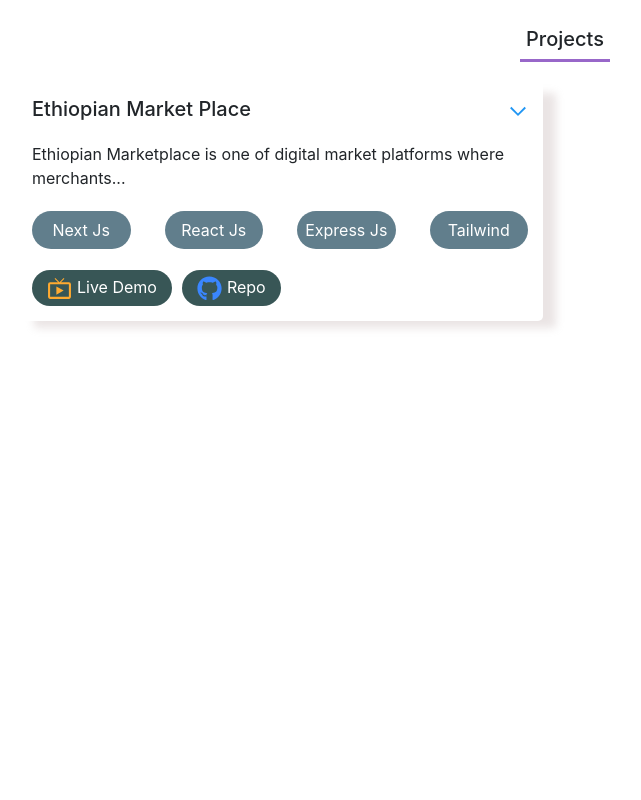
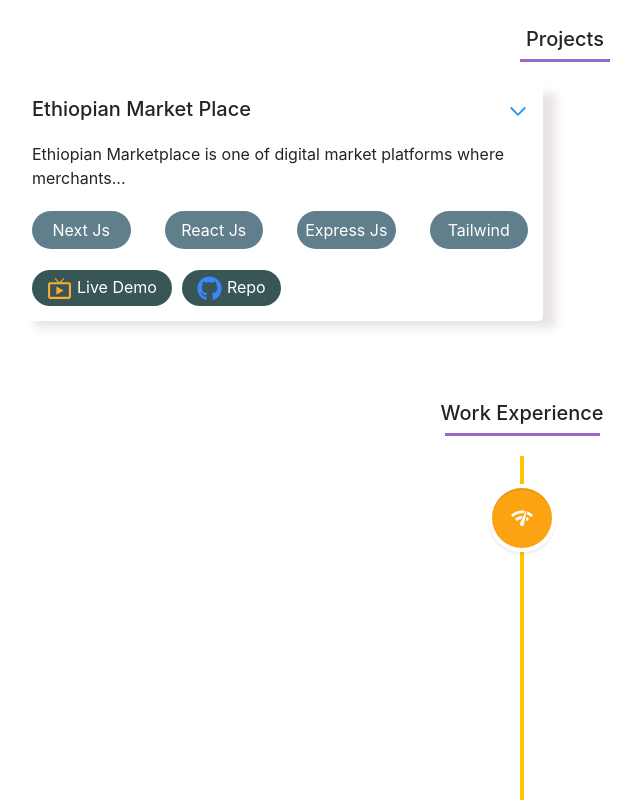
Before and after one commit to Abrham-m/MY-PORTFOLIO-UW, a React (Create React App) app in the folder client/: page / in a window 1280 px wide. Shown: the part 1715-2515 px from the top of the page, without its empty margins (223-864 px from the left). Before the commit the page ends 2046 px from the top, so only its background shows below. Built offline with nearby package versions, Linux system fonts and the light colour scheme.

Commit message:
Work Experience section is done

```diff
--- a/client/src/App.js
+++ b/client/src/App.js
@@ -5,6 +5,7 @@ import { Sidebar } from "./Components/Sidebar/Sidebar";
 import About from "./Components/About/About";
 import TechStack from "./Components/TechStack/TechStack";
 import Project from "./Components/Projects/Project";
+import WorkExperience from "./Components/WorkExperience/WorkExperience";
 const App = () => {
   return (
     <>
@@ -12,6 +13,7 @@ const App = () => {
     <About/>
     <TechStack/>
     <Project/>
+    <WorkExperience/>
     </>
   )
 }
--- /dev/null
+++ b/client/src/Components/WorkExperience/WorkExperience.css
@@ -0,0 +1,27 @@
+.container-w-e {
+  margin-top: 70px;
+  margin-left: 175px;
+}
+.line-w-e {
+  width: 155px;
+}
+.tech-used-in-work p {
+  background-color: rgb(8, 39, 48);
+  color: white;
+  border-radius: 90px;
+  text-align: center;
+  width: max-content;
+  padding: 3px 10px;
+}
+.date {
+  color: rgb(8, 39, 48);
+}
+.timeline-section-w-e {
+  margin-top: 20px;
+}
+
+@media (max-width: 760) {
+  .container-w-e {
+    margin-left: 0px;
+  }
+}
--- /dev/null
+++ b/client/src/Components/WorkExperience/WorkExperience.js
@@ -0,0 +1,77 @@
+import React from "react";
+import "./WorkExperience.css";
+import {
+  VerticalTimeline,
+  VerticalTimelineElement,
+} from "react-vertical-timeline-component";
+import "react-vertical-timeline-component/style.min.css";
+import { MdOutlineNetworkCheck } from "react-icons/md";
+
+const WorkExperience = () => {
+  const data = [
+    {
+      companyName: "Bahir Dar University",
+      position: "Internship Networking and Maintenance",
+      description:
+        "I worked at Bahir Dar University as intern on Networking and Maintenance.We have installed network for several buildings",
+      workTime: "Jun 01, 2022 - Sep 01,2022",
+      techUsed: [
+        {
+          techName: "Networking",
+        },
+        {
+          techName: "Packet Tracer",
+        },
+      ],
+    },
+  ];
+  const colors = ["#fca311", "#219ebc", "#588157", "#9e2a2b"];
+  return (
+    <div className="container container-w-e" id="workExperience">
+      <div className="section-title" id="w-e-t">
+        <h5>Work Experience</h5>
+        <span className="line line-w-e"></span>
+      </div>
+      <div className="timeline-section-w-e">
+        <VerticalTimeline lineColor={"#ffc300"}>
+          {data.map((item, index) => (
+            <VerticalTimelineElement
+              className="vertical-timeline-element--work"
+              contentStyle={{ background: colors[index], color: "#fff" }}
+              contentArrowStyle={{ borderRight: `7px solid  ${colors[index]}` }}
+              date={item.workTime}
+              dateClassName={"date"}
+              iconStyle={{ background: colors[index], color: "#fff" }}
+              icon={<MdOutlineNetworkCheck />}
+              key={index}
+            >
+              <h3 className="vertical-timeline-element-title">
+                {item.companyName}
+              </h3>
+              <h4 className="vertical-timeline-element-subtitle">
+                {item.position}
+              </h4>
+
+              <div className="row">
+                {item["techUsed"].map((techItem, index) => (
+                  <div
+                    className="col-xl-4 col-lg-4 col-md-6 col-sm-12"
+                    key={index}
+                  >
+                    <div className="tech-used-in-work">
+                      <p>{techItem["techName"]}</p>
+                    </div>
+                  </div>
+                ))}
+              </div>
+
+              <p>{item.description}</p>
+            </VerticalTimelineElement>
+          ))}
+        </VerticalTimeline>
+      </div>
+    </div>
+  );
+};
+
+export default WorkExperience;
```
